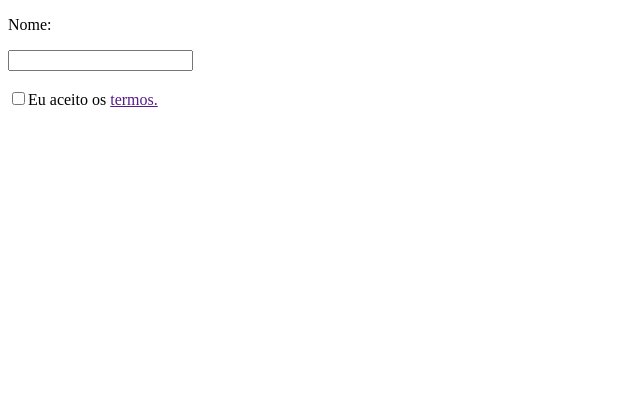
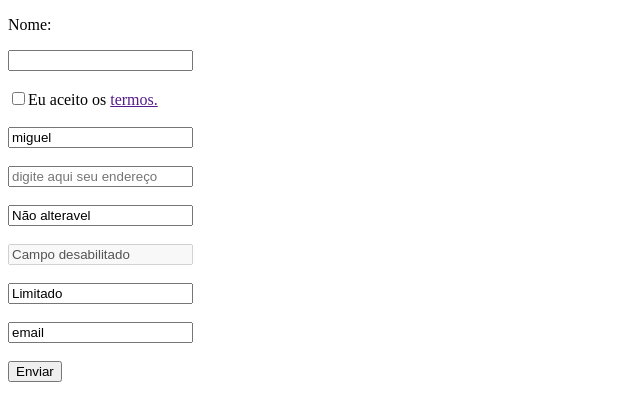
Before and after one commit to Miguel-Mernick/HTML, a plain HTML site: page ex_13_formularioComSeletores/index.html in a window 1280 px wide. Shown: the whole page, without its empty margins (0-640 px from the left). Drawn offline with Linux system fonts and the light colour scheme.

Commit message:
arquivo de input

```diff
--- a/ex_13_formularioComSeletores/index.html
+++ b/ex_13_formularioComSeletores/index.html
@@ -11,6 +11,26 @@
    <br>
    <br>
   <input type="checkbox" name="termodeconsentimento" id="">Eu aceito os <a href="">termos.</a>
+  <br>
+  <br>
+  <input type="text" name="nome" value="miguel">
+  <br>
+  <br>
+  <input type="text" name="endereco" placeholder="digite aqui seu endereço">
+  <br>
+  <br>
+  <input type="text" name="escola" value="Não alteravel" readonly>
+  <br>
+  <br><input type="text" name="escola" value="Campo desabilitado" disabled>
+  <br>
+  <br>
+  <input type="text" name="ano" value="Limitado" maxlength="4">
+  <br>
+  <br>
+  <input type="text" name="email" value="email" required>
+  <br>
+  <br>
+  <input type="submit" value="Enviar">
     </form>
 </body>
 </html>
```
